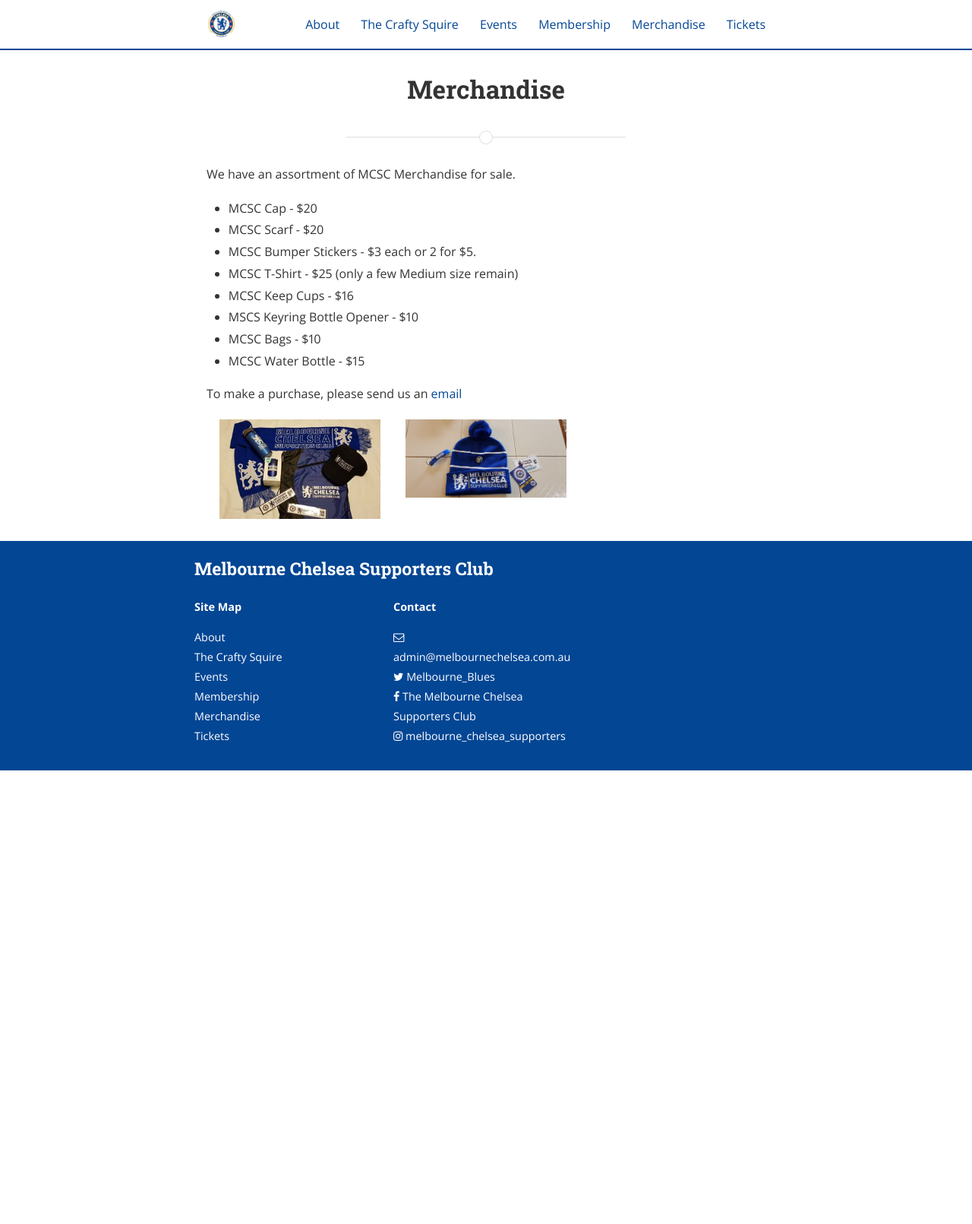
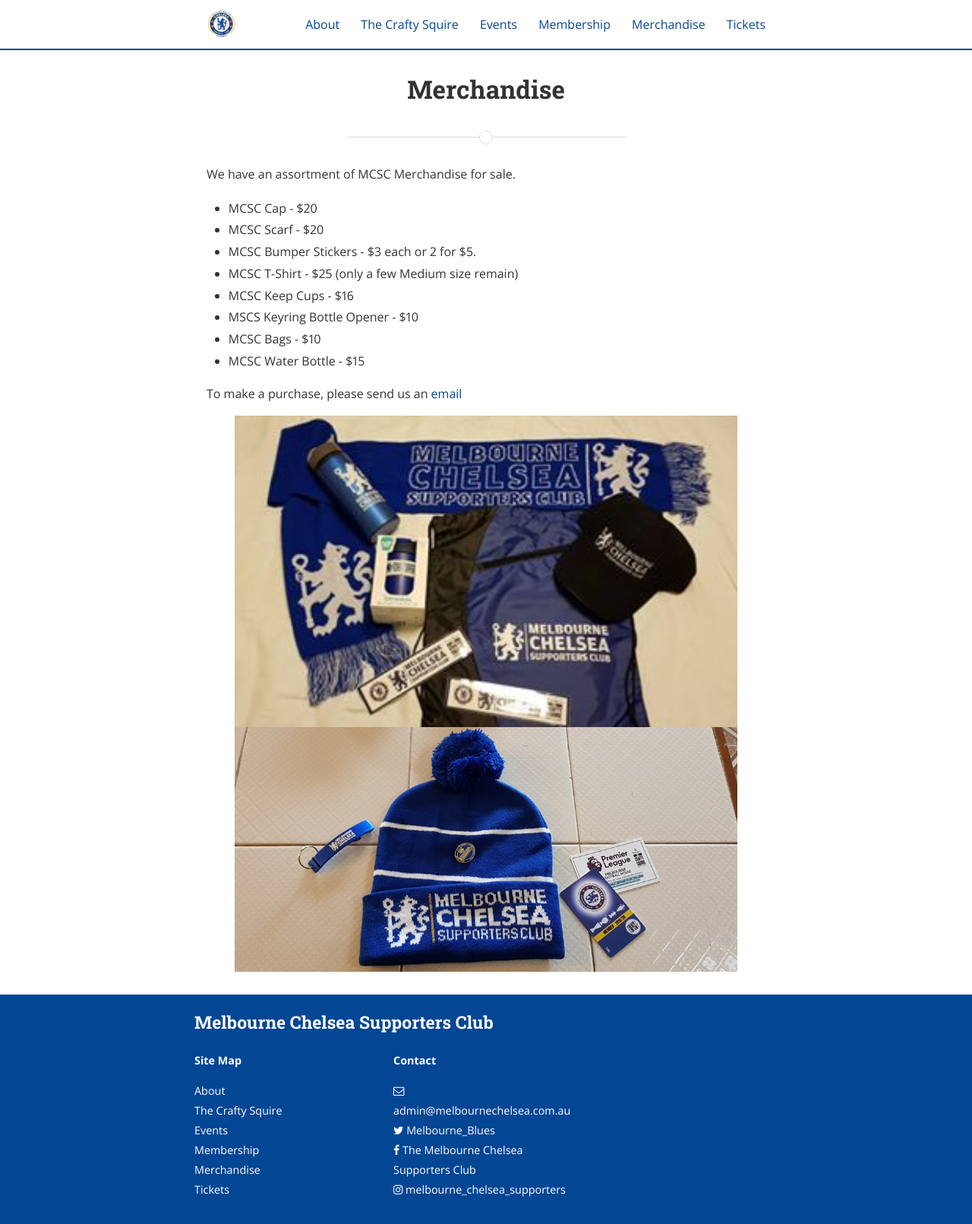
Before and after one commit to Foxh0und/MCSC, a Jekyll site: the page built from merchandise.md, in a window 1280 px wide. Shown: the whole page at 76% size. Built offline with Jekyll 4.4.1, drawn with Linux system fonts in a browser that asks for light colours; nearby versions of some CDN libraries; before the commit the page ends 1014 px from its top, so only the background shows below that.

Commit message:
Use markdown images

```diff
--- a/merchandise.md
+++ b/merchandise.md
@@ -17,11 +17,5 @@
 
 To make a purchase, please send us an [email](mailto:admin@melbournechelsea.com.au)
 
- <div class="row">
-  <div class="column">
-    <img src="{{ site.baseurl }}/assets/merchandise1.jpg" title="Merchandise One" class="profile">
-  </div>
-  <div class="column">
-    <img src="{{ site.baseurl }}/assets/membershippack.jpg" title="Merchandise Two" class="profile">
-  </div>
-</div>
+![MerchandiseOne](/assets/merchandise1.jpg)
+![MerchandiseTwo](/assets/membershippack.jpg)
```
